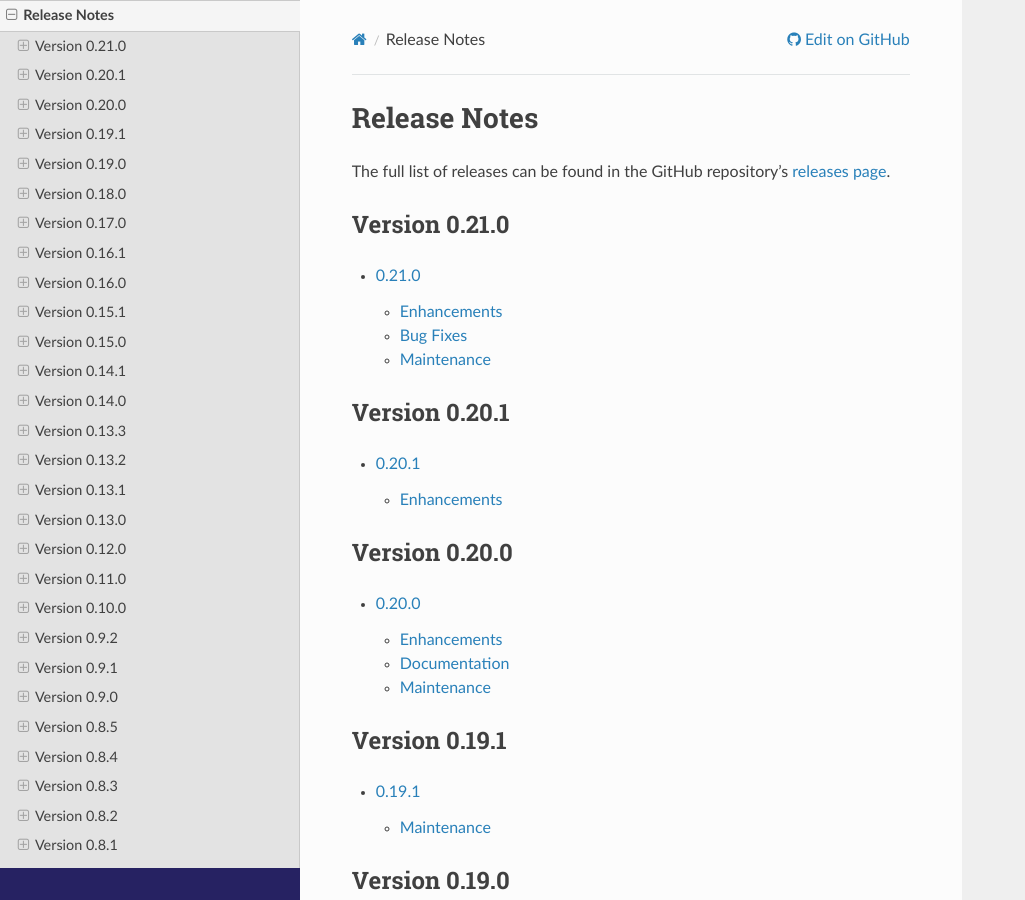
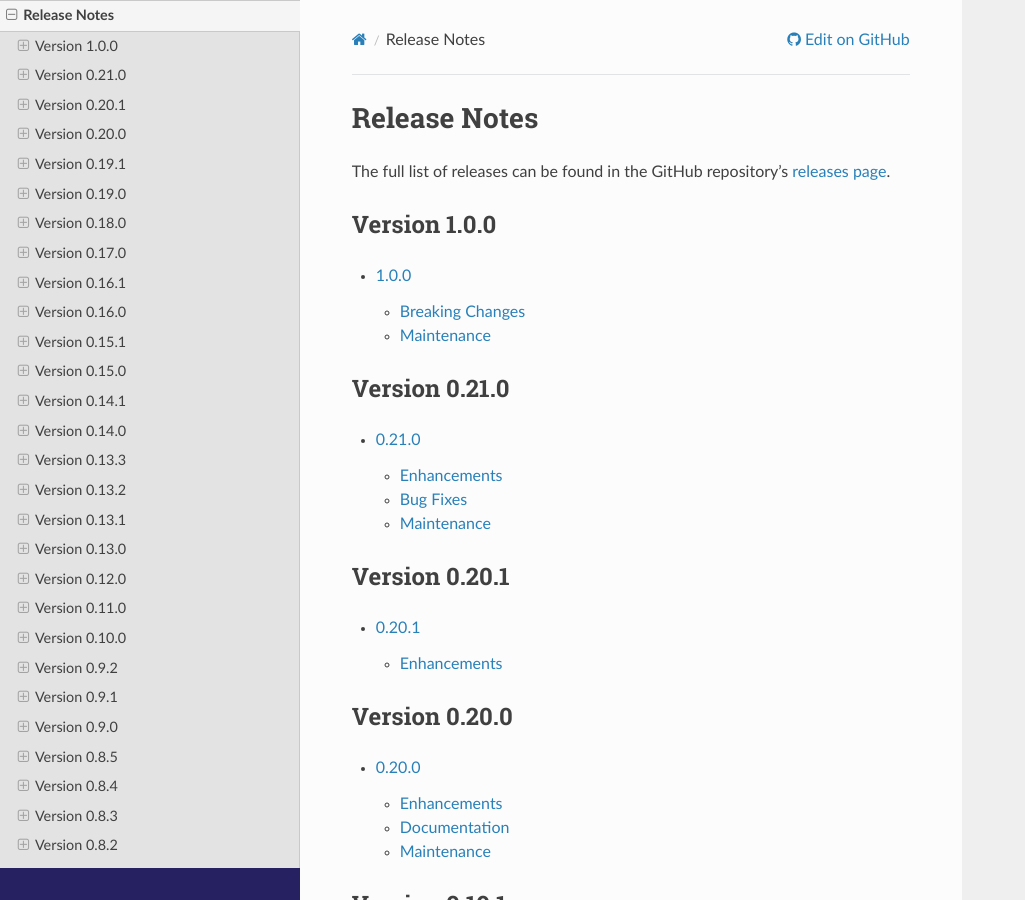
Before and after one commit to fsoubelet/PyhDToolkit, a Sphinx documentation site: the page built from docs/release.rst, in a window 1280 px wide and 900 px high. Shown: the whole window, without its empty margins (0-1025 px from the left). Built offline with Sphinx 7.4.7 and the Read the Docs theme 2.0.0, drawn with Linux system fonts in a browser that asks for light colours; pages that are not in the unit, such as notebooks, are missing from menus.

Commit message:
include 1.0.0 release notes

```diff
--- a/docs/release.rst
+++ b/docs/release.rst
@@ -2,6 +2,14 @@ Release Notes
 =============
 
 The full list of releases can be found in the GitHub repository's `releases page <https://github.com/fsoubelet/PyhDToolkit/releases>`_.
+
+Version 1.0.0
+-------------
+
+.. toctree::
+    :maxdepth: 2
+
+    releases/v1.0.0
 
 Version 0.21.0
 --------------
```
